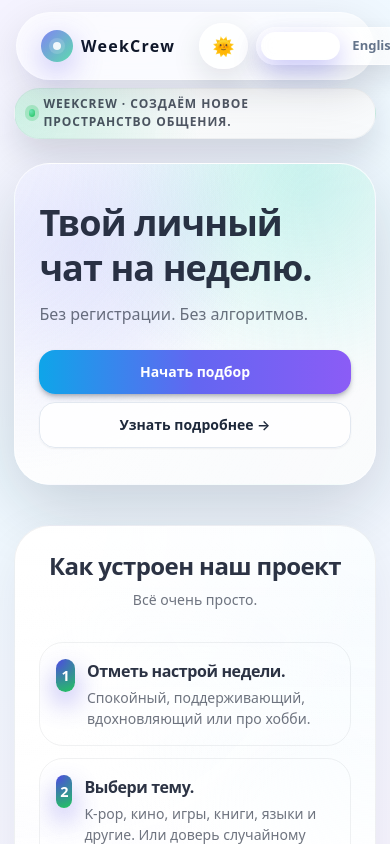
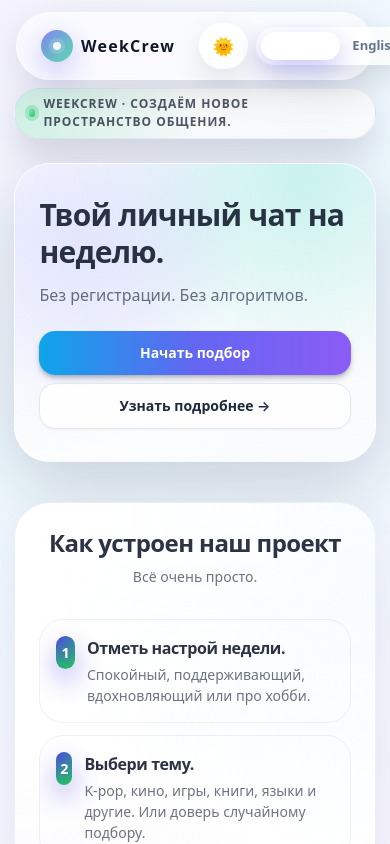
Before and after one commit to QuantumKeyUYU/WeekCrew, a Next.js app: page / in a window 390 px wide. Shown: the top 844 px of the page. Built offline with nearby package versions, Linux system fonts and the light colour scheme; no server answers.

Commit message:
Adjust padding and heading size in page component

```diff
--- a/src/app/page.tsx
+++ b/src/app/page.tsx
@@ -74,7 +74,7 @@ export default function HomePage() {
             initial={{ opacity: 0, y: 18 }}
             animate={{ opacity: 1, y: 0 }}
             transition={{ duration: 0.45, ease: 'easeOut' }}
-            className="app-hero relative overflow-hidden px-6 py-9 text-left sm:px-10 sm:py-12"
+            className="app-hero relative overflow-hidden px-6 py-8 text-left sm:px-10 sm:py-12"
           >
             <div className="pointer-events-none absolute inset-0 opacity-70">
               <div className="absolute inset-0 bg-[radial-gradient(circle_at_18%_24%,rgba(129,140,248,0.22),transparent_45%)]" />
@@ -84,7 +84,8 @@ export default function HomePage() {
 
             <div className="relative mx-auto flex max-w-4xl flex-col gap-6 sm:gap-8">
               <div className="space-y-3 sm:space-y-4">
-                <h1 className="text-4xl font-semibold leading-tight tracking-tight text-[var(--text-primary)] sm:text-5xl">
+                {/* Чуть меньше заголовок на мобиле */}
+                <h1 className="text-3xl font-semibold leading-tight tracking-tight text-[var(--text-primary)] sm:text-5xl">
                   {t('landing_hero_title')}
                 </h1>
                 <p className="max-w-2xl text-base text-[var(--text-secondary)] sm:text-lg">
@@ -141,7 +142,7 @@ export default function HomePage() {
                 </div>
 
                 <div className="relative flex items-start gap-3 sm:gap-4">
-                  <span className="step-index group-hover:scale-[1.05] group-hover:shadow-[0_18px_42px_rgba(79,70,229,0.5)] transition-transform duration-200">
+                  <span className="step-index transition-transform duration-200 group-hover:scale-[1.05] group-hover:shadow-[0_18px_42px_rgba(79,70,229,0.5)]">
                     {index + 1}
                   </span>
                   <div className="space-y-1">
```
